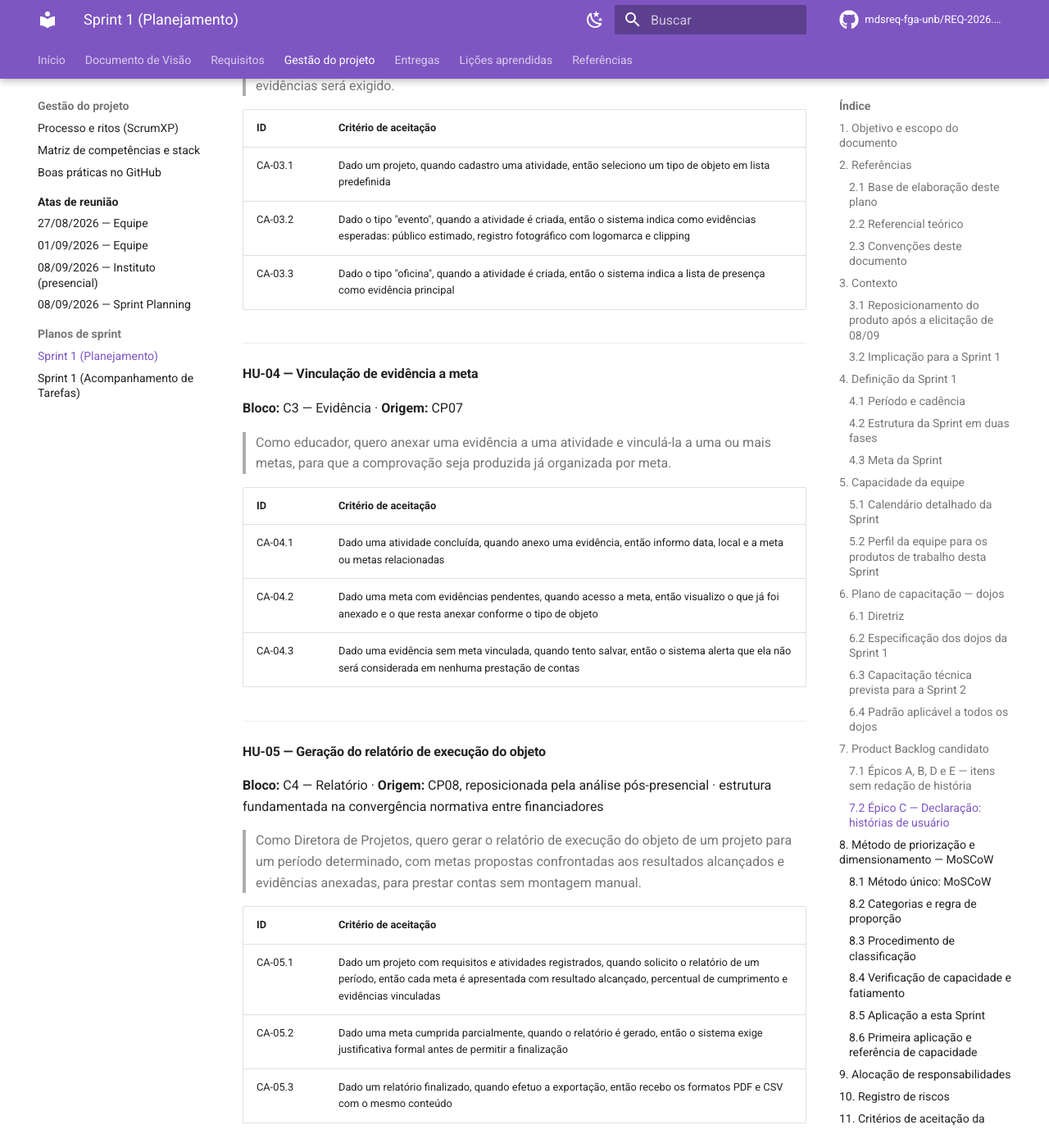
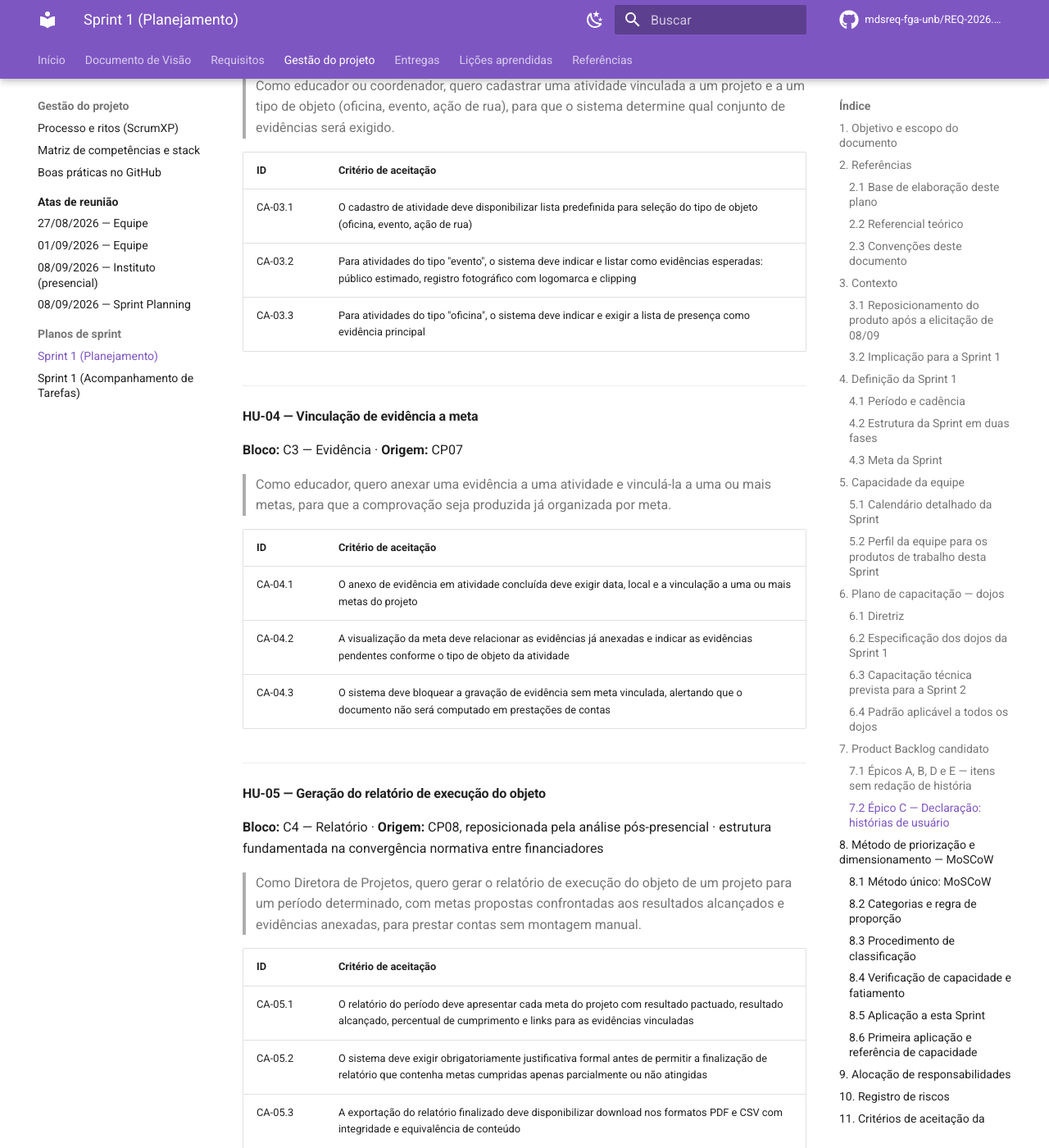
Before and after one commit to mdsreq-fga-unb/REQ-2026.2-T02-CyberSetor, an MkDocs documentation site: the page built from docs/gestao/sprints/sprint-1.md, in a window 1280 px wide and 1400 px high, scrolled down 14360 px. Shown: the whole window at 82% size. Built offline with MkDocs 1.6.1 and Material for MkDocs 9.7.7, drawn with Linux system fonts in a browser that asks for light colours; comment, search, counter and statistics services are not loaded; some of the changed text lies outside the part shown.

Commit message:
fix(requisitos): converte criterios de aceitacao da sprint 1 em listas (#23)
Co-authored-by: Daniel da Silva Batista <daniboycam@users.noreply.github.com>
Co-authored-by: Maria Eduarda <maria138eduarda@gmail.com>

```diff
--- a/docs/gestao/sprints/sprint-1.md
+++ b/docs/gestao/sprints/sprint-1.md
@@ -216,13 +216,13 @@ Ambos os dojos ocorrem em **10/09/2026 (quinta-feira)**, aproveitando a presenç
 **Conteúdo programático:**
 
 1. Os seis critérios INVEST: Independente, Negociável, Valiosa, Estimável, Small (pequena) e Testável.
-2. O formato de história adotado pela equipe e a exigência de que o critério de aceitação seja **observável**: formulações como "Dado que o sistema funciona corretamente" não constituem critério de aceitação.
+2. O formato de história adotado pela equipe e a exigência de que o critério de aceitação seja **observável**: formulações genéricas como "o sistema deve funcionar corretamente" não constituem critério de aceitação; os critérios devem ser condições observáveis, regras e restrições verificáveis.
 3. Erro recorrente a evitar: a descrição da solução técnica em lugar do comportamento esperado.
 4. Vínculo com a Definition of Ready e com o método de priorização (§8).
 
 **Exercício prático — dupla função.** O exercício utiliza as histórias candidatas reais do Épico C (§7.2), e não exemplos fictícios. Cada dupla assume os blocos que lhe foram alocados em §9, refina as histórias e redige as que faltarem. Em consequência, o dojo produz simultaneamente capacitação e produto de trabalho da Sprint: **as histórias resultantes constituem a primeira sessão de refinamento do backlog**, e não material descartável de treinamento.
 
-**Resultado esperado:** equipe apta a redigir histórias em conformidade com INVEST e Given/When/Then, e conjunto inicial de histórias refinadas coletivamente.
+**Resultado esperado:** equipe apta a redigir histórias em conformidade com INVEST e listas de critérios de aceitação objetivos e verificáveis, e conjunto inicial de histórias refinadas coletivamente.
 
 ### 6.3 Capacitação técnica prevista para a Sprint 2
 
@@ -285,9 +285,9 @@ Constitui o produto de trabalho central da Sprint. As histórias abaixo são can
 
 | ID | Critério de aceitação |
 |---|---|
-| CA-01.1 | Dado um projeto vinculado a um instrumento (edital, emenda ou parceria), quando cadastro um requisito, então informo obrigatoriamente origem, indicador, parâmetro de aferição, forma de verificação e frequência de apuração |
-| CA-01.2 | Dado um requisito com meta quantitativa e período definidos, quando uma atividade é registrada, então o progresso da meta é recalculado automaticamente |
-| CA-01.3 | Dado um requisito sem indicador ou sem forma de verificação, quando tento salvar, então o sistema impede a operação e indica os campos ausentes |
+| CA-01.1 | O formulário de cadastro de requisito deve exigir obrigatoriamente a indicação de: origem (edital, projeto ou Instituto), indicador, parâmetro de aferição, forma de verificação e frequência de apuração |
+| CA-01.2 | O sistema deve recalcular automaticamente o progresso percentual da meta associada ao requisito sempre que uma atividade vinculada for registrada |
+| CA-01.3 | O sistema deve impedir a gravação de requisitos sem indicador ou forma de verificação preenchidos, destacando os campos pendentes |
 
 ---
 
@@ -299,9 +299,9 @@ Constitui o produto de trabalho central da Sprint. As histórias abaixo são can
 
 | ID | Critério de aceitação |
 |---|---|
-| CA-02.1 | Dado um requisito cadastrado, quando defino responsável, setor e prazo, então esses dados são exibidos no painel do projeto |
-| CA-02.2 | Dado um requisito com prazo a vencer em até 7 dias, quando acesso o painel, então o sistema apresenta alerta correspondente |
-| CA-02.3 | Dado um requisito sem responsável atribuído, quando o projeto entra em execução, então o sistema sinaliza a pendência |
+| CA-02.1 | O painel do projeto deve exibir o responsável atribuído, setor e prazo de cada requisito ou meta cadastrada |
+| CA-02.2 | O sistema deve apresentar alerta visual em destaque no painel para requisitos cujo prazo expire em até 7 dias corridos |
+| CA-02.3 | O sistema deve sinalizar pendência explícita no painel para qualquer requisito sem responsável atribuído no momento em que o projeto entra em execução |
 
 ---
 
@@ -313,9 +313,9 @@ Constitui o produto de trabalho central da Sprint. As histórias abaixo são can
 
 | ID | Critério de aceitação |
 |---|---|
-| CA-03.1 | Dado um projeto, quando cadastro uma atividade, então seleciono um tipo de objeto em lista predefinida |
-| CA-03.2 | Dado o tipo "evento", quando a atividade é criada, então o sistema indica como evidências esperadas: público estimado, registro fotográfico com logomarca e clipping |
-| CA-03.3 | Dado o tipo "oficina", quando a atividade é criada, então o sistema indica a lista de presença como evidência principal |
+| CA-03.1 | O cadastro de atividade deve disponibilizar lista predefinida para seleção do tipo de objeto (oficina, evento, ação de rua) |
+| CA-03.2 | Para atividades do tipo "evento", o sistema deve indicar e listar como evidências esperadas: público estimado, registro fotográfico com logomarca e clipping |
+| CA-03.3 | Para atividades do tipo "oficina", o sistema deve indicar e exigir a lista de presença como evidência principal |
 
 ---
 
@@ -327,9 +327,9 @@ Constitui o produto de trabalho central da Sprint. As histórias abaixo são can
 
 | ID | Critério de aceitação |
 |---|---|
-| CA-04.1 | Dado uma atividade concluída, quando anexo uma evidência, então informo data, local e a meta ou metas relacionadas |
-| CA-04.2 | Dado uma meta com evidências pendentes, quando acesso a meta, então visualizo o que já foi anexado e o que resta anexar conforme o tipo de objeto |
-| CA-04.3 | Dado uma evidência sem meta vinculada, quando tento salvar, então o sistema alerta que ela não será considerada em nenhuma prestação de contas |
+| CA-04.1 | O anexo de evidência em atividade concluída deve exigir data, local e a vinculação a uma ou mais metas do projeto |
+| CA-04.2 | A visualização da meta deve relacionar as evidências já anexadas e indicar as evidências pendentes conforme o tipo de objeto da atividade |
+| CA-04.3 | O sistema deve bloquear a gravação de evidência sem meta vinculada, alertando que o documento não será computado em prestações de contas |
 
 ---
 
@@ -341,9 +341,9 @@ Constitui o produto de trabalho central da Sprint. As histórias abaixo são can
 
 | ID | Critério de aceitação |
 |---|---|
-| CA-05.1 | Dado um projeto com requisitos e atividades registrados, quando solicito o relatório de um período, então cada meta é apresentada com resultado alcançado, percentual de cumprimento e evidências vinculadas |
-| CA-05.2 | Dado uma meta cumprida parcialmente, quando o relatório é gerado, então o sistema exige justificativa formal antes de permitir a finalização |
-| CA-05.3 | Dado um relatório finalizado, quando efetuo a exportação, então recebo os formatos PDF e CSV com o mesmo conteúdo |
+| CA-05.1 | O relatório do período deve apresentar cada meta do projeto com resultado pactuado, resultado alcançado, percentual de cumprimento e links para as evidências vinculadas |
+| CA-05.2 | O sistema deve exigir obrigatoriamente justificativa formal antes de permitir a finalização de relatório que contenha metas cumpridas apenas parcialmente ou não atingidas |
+| CA-05.3 | A exportação do relatório finalizado deve disponibilizar download nos formatos PDF e CSV com integridade e equivalência de conteúdo |
 
 **Fundamento de CA-05.2:** a Lei 13.019/2014, art. 64, §1º, estabelece que meta descumprida sem justificativa enseja glosa. A obrigatoriedade da justificativa não é preferência de interface: é requisito de conformidade legal.
 
@@ -357,9 +357,9 @@ Constitui o produto de trabalho central da Sprint. As histórias abaixo são can
 
 | ID | Critério de aceitação |
 |---|---|
-| CA-06.1 | Dado uma pessoa cadastrada, quando acesso seu perfil, então visualizo todas as atividades e projetos de que participou |
-| CA-06.2 | Dado duas pessoas com nome e telefone coincidentes, quando uma delas é cadastrada, então o sistema alerta possível duplicidade |
-| CA-06.3 | Dado o cadastro de uma pessoa, quando ela é criada, então o consentimento de uso de dados é registrado com data |
+| CA-06.1 | O perfil de cada pessoa cadastrada deve exibir a listagem completa de todas as atividades e projetos de que participou |
+| CA-06.2 | O sistema deve alertar sobre possível duplicidade cadastral caso sejam informados nome e telefone coincidentes com registro existente |
+| CA-06.3 | O cadastro de pessoa deve registrar a data e confirmação explícita de consentimento para tratamento de dados pessoais conforme a LGPD |
 
 **Restrição de conformidade.** Conforme decisão já tomada pela equipe, o produto não trata dados pessoais sensíveis (LGPD, art. 5º, II). O cadastro de pessoas restringe-se a dados de identificação e contato, com registro de consentimento (CA-06.3).
 
@@ -553,5 +553,6 @@ Prazo de execução: 48 horas contadas do encerramento da reunião.
 | 1.0 | 09/09/2026 | Emissão inicial, elaborada antes da reunião de Sprint Planning | Vinicius |
 | 2.0 | 09/09/2026 | Estruturação da Sprint em duas fases, plano de dojos e Product Backlog candidato com identificadores rastreáveis | Vinicius |
 | 3.0 | 09/09/2026 | Registro do que foi deliberado na Sprint Planning de 08/09: MoSCoW como método único de priorização e dimensionamento, com a regra de proporção do DSDM e o fatiamento como mecanismo de ajuste de escopo; capacidade de 8 dias de produção; cadência de 2 semanas confirmada para a Sprint 2 | Vinicius |
+| 3.1 | 15/09/2026 | Conversão dos 18 critérios de aceitação de Dado/Quando/Então para listas de critérios objetivos e verificáveis (Issue #23) | Equipe CyberSetor |
 
 **Documentos impactados por esta versão:** calendário de sprints da equipe · cadência e calendário de ritos do processo · memória de decisões do projeto.
```
Also changed, not shown: other parts of docs/gestao/sprints/sprint-1.md (+2 -2 lines).
